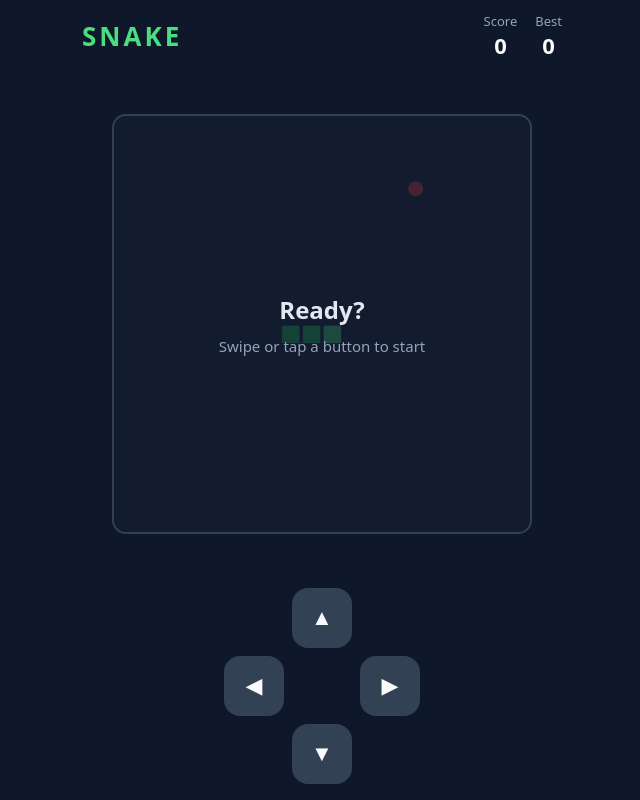
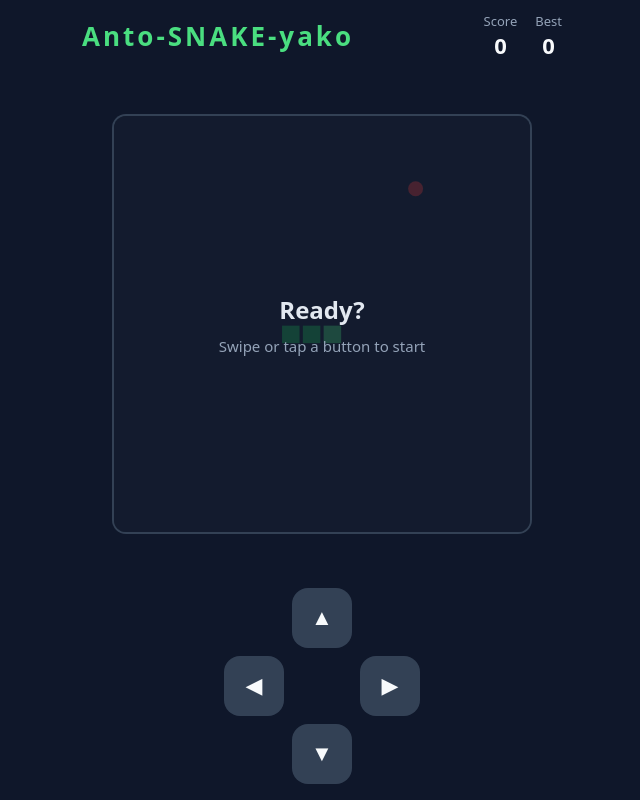
Before and after one commit to fernhad/snake-game, a plain HTML site: page index.html in a window 1280 px wide. Shown: the whole page, without its empty margins (318-958 px from the left). Drawn offline with Linux system fonts and the light colour scheme.

Commit message:
Change header title from 'SNAKE' to 'Anto-SNAKE-yako'

```diff
--- a/index.html
+++ b/index.html
@@ -95,7 +95,7 @@
 <body>
 
 <header>
-  <h1>SNAKE</h1>
+  <h1>Anto-SNAKE-yako</h1>
   <div class="stats">
     <div>Score<b id="score">0</b></div>
     <div>Best<b id="best">0</b></div>
```
